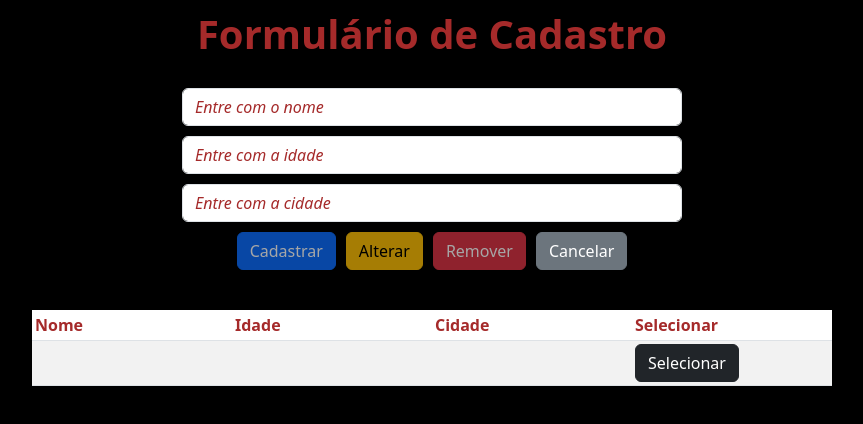
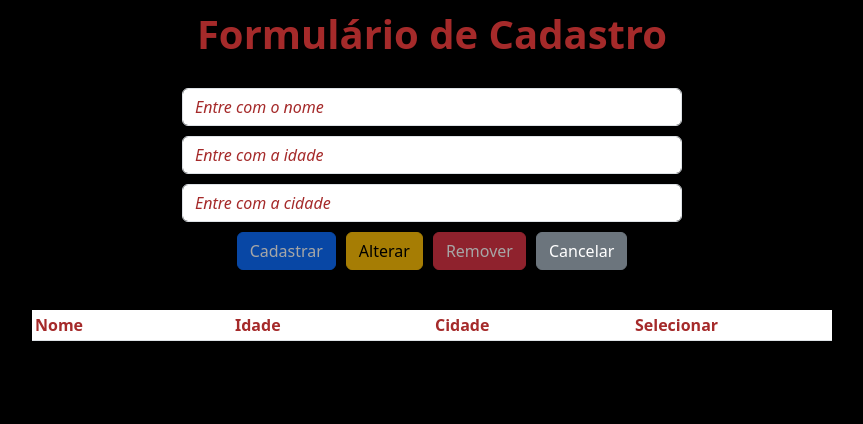
Before and after one commit to Daniel-Penelva/demo-angular17, an Angular app: page / in a window 1280 px wide. Shown: the top 424 px of the page, without its empty margins (208-1071 px from the left). Built offline with nearby package versions, Linux system fonts and the light colour scheme.

Commit message:
Função de listagem

```diff
--- a/src/app/crud/crud.component.html
+++ b/src/app/crud/crud.component.html
@@ -54,10 +54,10 @@
     </tr>
   </thead>
   <tbody>
-    <tr>
-      <td></td>
-      <td></td>
-      <td></td>
+    <tr *ngFor="let pessoa of pessoas; let indice = index">
+      <td> {{ pessoa.nome }} </td>
+      <td> {{ pessoa.idade }} </td>
+      <td> {{ pessoa.cidade }} </td>
       <td><button class="btn btn-dark">Selecionar</button></td>
     </tr>
   </tbody>
```
